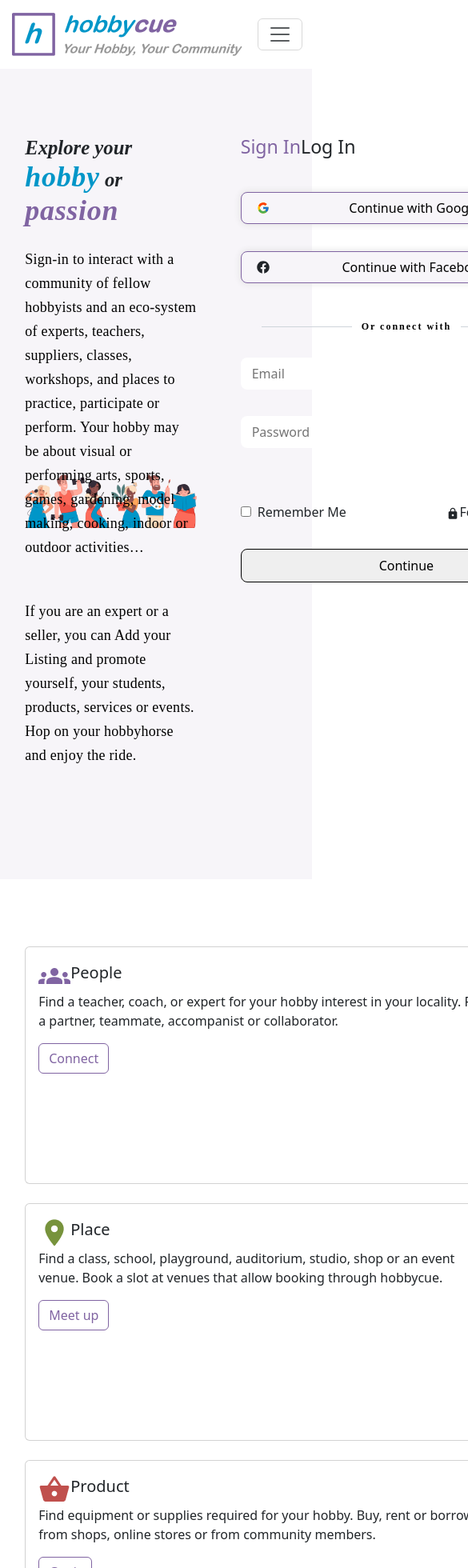
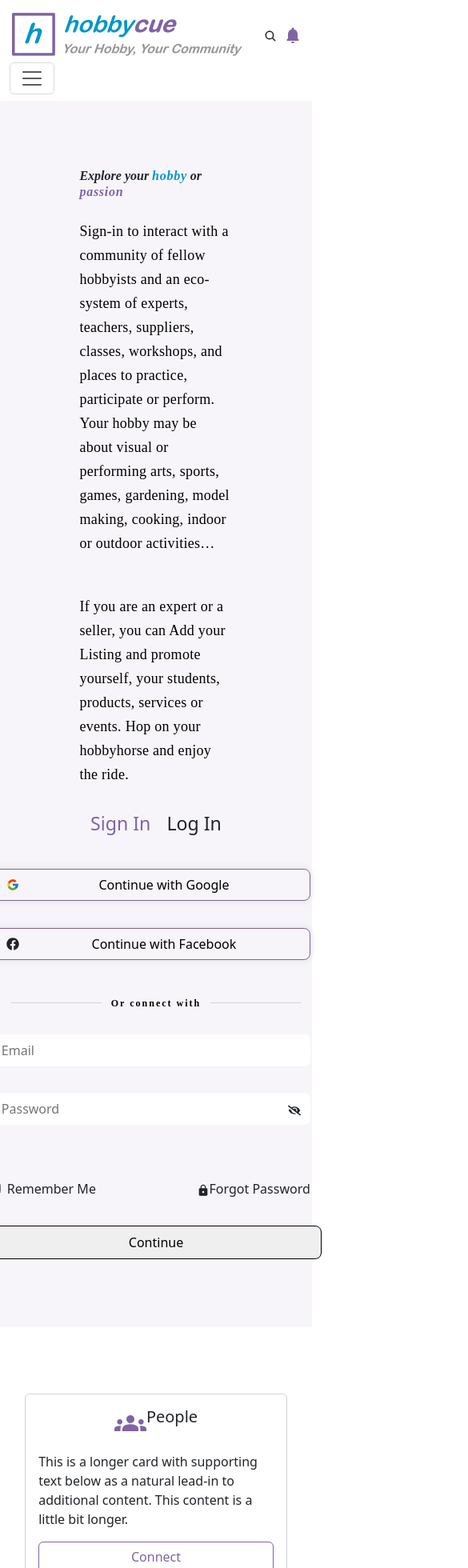
Before and after one commit to Yash282003/UI_project, a React (Create React App) app: page / in a window 390 px wide. Shown: the top 1960 px of the page at 80% size, 585 px wide, since content can reach past the window. Built offline with nearby package versions, Linux system fonts and the light colour scheme.

Commit message:
second commit

```diff
--- a/src/App.js
+++ b/src/App.js
@@ -4,6 +4,7 @@ import HeroSection from './components/HeroSection'
 import HobbyCard from './components/HobbyCard'
 import Testimonials from './components/Testimonials'
 import Footer from './components/Footer'
+import Banner from './components/Banner'
 
 function App() {
   return (
@@ -12,6 +13,8 @@ function App() {
      <HeroSection/>
      <HobbyCard/>
      <Testimonials/>
+     <Banner/>
+
      <Footer/>
     </>
   )
--- /dev/null
+++ b/src/components/Banner.jsx
@@ -0,0 +1,21 @@
+import React from 'react'
+
+const Banner = () => {
+  return (
+    <div>
+       <div className="footer-wrapper-bg">
+        <div className="bg-image">
+          <h1 id="footer-bg-head">
+            Your <span className="hobby">Hobby</span>, Your{" "}
+            <span className="passion">Community</span>
+          </h1>
+          <a href="#" className="btn btn-primary bg-purple">
+            Get started
+          </a>
+        </div>
+      </div>
+    </div>
+  )
+}
+
+export default Banner
--- a/src/components/HobbyCard.jsx
+++ b/src/components/HobbyCard.jsx
@@ -1,79 +1,40 @@
 import React from "react";
 import "../../node_modules/bootstrap/dist/css/bootstrap.min.css";
+import Card from "react-bootstrap/Card";
+import Col from "react-bootstrap/Col";
+import Row from "react-bootstrap/Row";
+
 import "../styles/HobbyCard.css";
 import people from "../images/people.png";
-import product from "../images/product.png";
-import place from "../images/place.png";
-import program from "../images/program.png";
 
 function HobbyCard() {
   return (
-    <div className="cards-wrapper">
-      <div className="row">
-        <div className="col-md-6 mb-4">
-          <div className="card" style={{ width: "608px", height: "297px" }}>
-            <div className="card-body">
-              <div className="card-heading">
-                <img src={people} alt="img"/>
-                <h5 className="card-title">People</h5>
-              </div>
+    <Row xs={1} md={2} className="g-4" style={{ padding: "10vh 8vw" }}>
+      {Array.from({ length: 4 }).map((_, idx) => (
+        <Col key={idx}>
+          <Card>
+            <Card.Body>
+              <Row >
 
-              <p className="card-text">
-                Find a teacher, coach, or expert for your hobby interest in your
-                locality. Find a partner, teammate, accompanist or collaborator.
-              </p>
-              <a href="#" class="btn btn-primary btn-no-bg">Connect</a>
-            </div>
-          </div>
-        </div>
-        <div className="col-md-6 mb-4">
-          <div className="card" style={{ width: "608px", height: "297px" }}>
-            <div className="card-body">
-            <div className="card-heading">
-                <img src={place} alt="img"/>
-                <h5 className="card-title">Place</h5>
-              </div>
-              <p className="card-text">
-                Find a class, school, playground, auditorium, studio, shop or an
-                event venue. Book a slot at venues that allow booking through
-                hobbycue.
-              </p>
-              <a href="#" class="btn btn-primary btn-no-bg">Meet up</a>
-            </div>
-          </div>
-        </div>
-        <div className="col-md-6 mb-4">
-          <div className="card" style={{ width: "608px", height: "297px" }}>
-            <div className="card-body">
-            <div className="card-heading">
-                <img src={product} alt="img"/>
-                <h5 className="card-title">Product</h5>
-              </div>
-              <p className="card-text">
-                Find equipment or supplies required for your hobby. Buy, rent or
-                borrow from shops, online stores or from community members.
-              </p>
-              <a href="#" class="btn btn-primary btn-no-bg">Get it</a>
-            </div>
-          </div>
-        </div>
-        <div className="col-md-6 mb-4">
-          <div className="card" style={{ width: "608px", height: "297px" }}>
-            <div className="card-body">
-            <div className="card-heading">
-                <img src={program} alt="img"/>
-                <h5 className="card-title">Program</h5>
-              </div>
-              <p className="card-text">
-                Find events, meetups and workshops related to your hobby.
-                Register or buy tickets online.
-              </p>
-              <a href="#" class="btn btn-primary btn-no-bg">Attend</a>
-            </div>
-          </div>
-        </div>
-      </div>
-    </div>
+                <Col  className="card-title">
+                  <Card.Title> <img src={people} /> People
+                  </Card.Title>
+
+                </Col>
+              </Row>
+              <Card.Text className="card-text">
+                This is a longer card with supporting text below as a natural
+                lead-in to additional content. This content is a little bit
+                longer.
+              </Card.Text>
+              <a href="#" class="btn btn-primary btn-no-bg">
+                Connect
+              </a>
+            </Card.Body>
+          </Card>
+        </Col>
+      ))}
+    </Row>
   );
 }
 
--- a/src/components/Navbar.jsx
+++ b/src/components/Navbar.jsx
@@ -10,7 +10,7 @@ import bookmark from "../images/bookmark.png";
 import Explore from "../images/Explore.png";
 import Hobbies from "../images/Hobbies.png";
 import notification from "../images/notification.png";
-import shopping from "../images/shopping.png"
+import shopping from "../images/shopping.png";
 import { IoSearch } from "react-icons/io5";
 import "../styles/Navbar.css";
 function NavbarBootStrap() {
@@ -20,10 +20,18 @@ function NavbarBootStrap() {
         <Navbar.Brand href="#">
           <img src={HobbyCueLogo} alt="img" />
         </Navbar.Brand>
+        <div className="">
+          <IoSearch />
+        </div>
+        <div className="">
+          <img src={notification} />
+        </div>
+
         <Navbar.Toggle aria-controls="navbarScroll" />
+
         <Navbar.Collapse id="navbarScroll">
           <div className="input-wrapper">
-            <input placeholder="Search here..." className="navbar-input"/>
+            <input placeholder="Search here..." className="navbar-input" />
 
             <div className="search-icon-wrapper">
               <IoSearch id="search-icon" />
@@ -50,15 +58,12 @@ function NavbarBootStrap() {
             </div>
             <div className="link-wrapper">
               <img src={bookmark} />
-
             </div>
             <div className="link-wrapper">
               <img src={notification} />
-
             </div>
             <div className="link-wrapper">
               <img src={shopping} />
-
             </div>
             <Button variant="outline-success">Sign In</Button>
           </Nav>
--- a/src/styles/HeroSection.css
+++ b/src/styles/HeroSection.css
@@ -1,8 +1,7 @@
 .herosection{
-    display: grid;
-    grid-template-columns: 2fr 1fr;
-    grid-column-gap: 55px;
-    height: 120vh;
+    display: flex;
+
+    min-height: 120vh;
     justify-content: space-between;
     /* margin: 0 2vw; */
     padding: 10vh 8vw  ;
@@ -10,10 +9,7 @@
 }
 .content-wrapper {
     flex: 1;
-    background-image: url('../images/bg.png');
-    background-size: contain;
-    background-repeat: no-repeat;
-    background-position: center;
+    padding: 0 3vw;
     height: 95%;
     width: 55vw;
 
@@ -52,3 +48,64 @@ padding: 2vh 0;
     letter-spacing: 0.28px;
     /* width: 70vw; */
   }
+
+
+  @media screen and (max-width:1250px) {
+    .herosection{
+      flex-direction: column;
+      justify-content: center;
+      align-items: center;
+
+    }
+    .details-wrapper{
+      /* min-height: 100vh;
+      background-image: url('../images/bg.png');  */
+      background-size: contain;
+      background-repeat: no-repeat;
+      background-position: center;
+    }
+  }
+  @media screen and (max-width:850px){
+    h2{
+      font-size: 25px;
+    }
+    .hobby{
+      font-size: 25px;
+    }
+    .passion{
+      font-size: 25px;
+    }
+  }
+  @media screen and (max-width:680px){
+    h2{
+      font-size: 20px;
+    }
+    .hobby{
+      font-size: 20px;
+    }
+    .passion{
+      font-size: 20px;
+    }
+  }
+  @media screen and (max-width:540px){
+    h2{
+      font-size: 18px;
+    }
+    .hobby{
+      font-size: 18px;
+    }
+    .passion{
+      font-size: 18px;
+    }
+  }
+  @media screen and (max-width:480px){
+    h2{
+      font-size: 16px;
+    }
+    .hobby{
+      font-size: 16px;
+    }
+    .passion{
+      font-size: 16px;
+    }
+  }
--- a/src/styles/HobbyCard.css
+++ b/src/styles/HobbyCard.css
@@ -1,15 +1,18 @@
-.cards-wrapper{
-    height: 120vh;
-    padding: 10vh 8vw  ;
-    background: var(--Grey-white, #FFF);
+
+@media screen and (max-width:768px) {
+    .btn-no-bg{
+        width: 100%;
+        display: flex;
+        align-items: center;
+        justify-content: center;
+    }
+    .card-title{
+        display: flex;
+        justify-content: center;
+    }
+    .card-text{
+        display: flex;
+        align-items: center;
+        justify-content: center;
+    }
 }
-.card-heading{
-    display: flex;
-    align-items: center;
-}
-
-.btn-no-bg {
-    background-color: transparent !important;
-    border-color: #8064A2 !important; /* You may adjust the border color */
-    color: #8064A2 !important; /* You may adjust the text color */
-  }
--- a/src/styles/SignIn.css
+++ b/src/styles/SignIn.css
@@ -1,6 +1,7 @@
 .heading{
     display: flex;
     align-items: center;
+    column-gap: 20px;
 }
 .wrapper {
     max-width: 400px;
@@ -119,3 +120,10 @@ gap: 8px;
     background-color: #CED4DA;
     display: block;
   }
+
+@media screen and (max-width:1250px) {
+  .heading{
+    align-items: center;
+    justify-content: center;
+  }
+}
--- a/src/styles/Testimonials.css
+++ b/src/styles/Testimonials.css
@@ -23,8 +23,8 @@
 
     display: flex;
     flex-direction: column;
-    width: 1240px;
-    height: 284px;
+    width: 84vw;
+    min-height: 284px;
     padding: 30px;
     border-radius: 8px;
 border: 1px solid var(--Grey-Light, #CED4DA);
@@ -51,8 +51,8 @@ padding: 0 15px 0 15px;
   .testimonial-second-card{
     background: var(--Purple-3, #F7F5F9);
     padding: 30px;
-    width: 1240px;
-height: 472px;
+    width: 84vw;
+    min-height:60vh;
 
   }
   .testimonial-second-card-heading{
@@ -60,7 +60,7 @@ height: 472px;
   }
   #progress{
     -webkit-appearance: none;
-    width: 468px;
+    width: 100%;
     height: 2px;
     background: var(--Grey-white, #FFF);
   }
@@ -87,3 +87,23 @@ letter-spacing: 0.36px;
     display: flex;
     align-items: center;
   }
+
+  @media screen and (max-width:750px) {
+    .testimonial-footer{
+      flex-direction: column-reverse;
+
+    }
+    .testimonial-footer-left{
+      padding: 2px;
+    }
+    .testimonial-footer-right{
+      justify-content: center;
+      align-items: center;
+      column-gap: 15px;
+      padding: 30px 0;
+    }
+    #progress{
+      width: 50vw;
+      padding: 0 15px ;
+    }
+  }
```
Also changed, not shown: src/components/Footer.jsx (+21 -31 lines), src/styles/Footer.css (+106 -39 lines), src/images/Group.png (added), src/styles/Navbar.css (line endings or trailing spaces).
